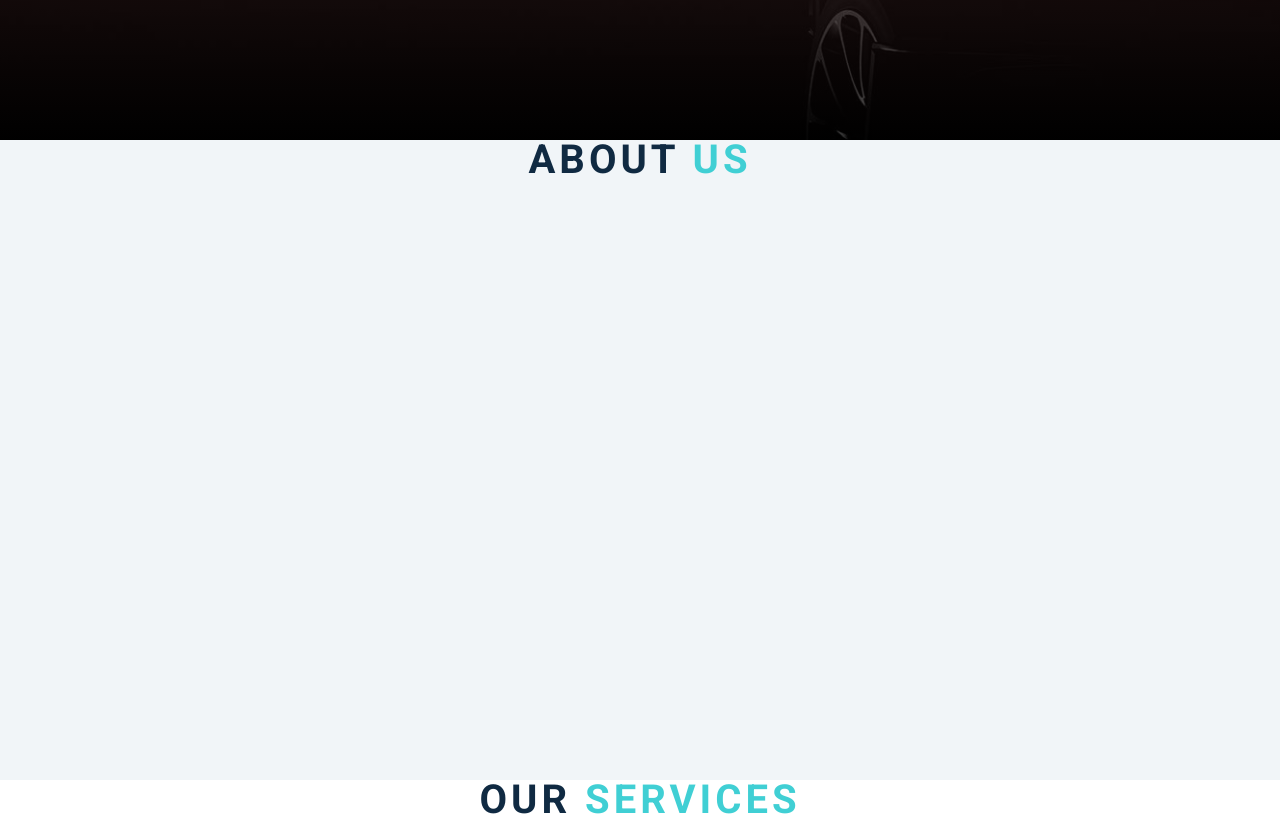
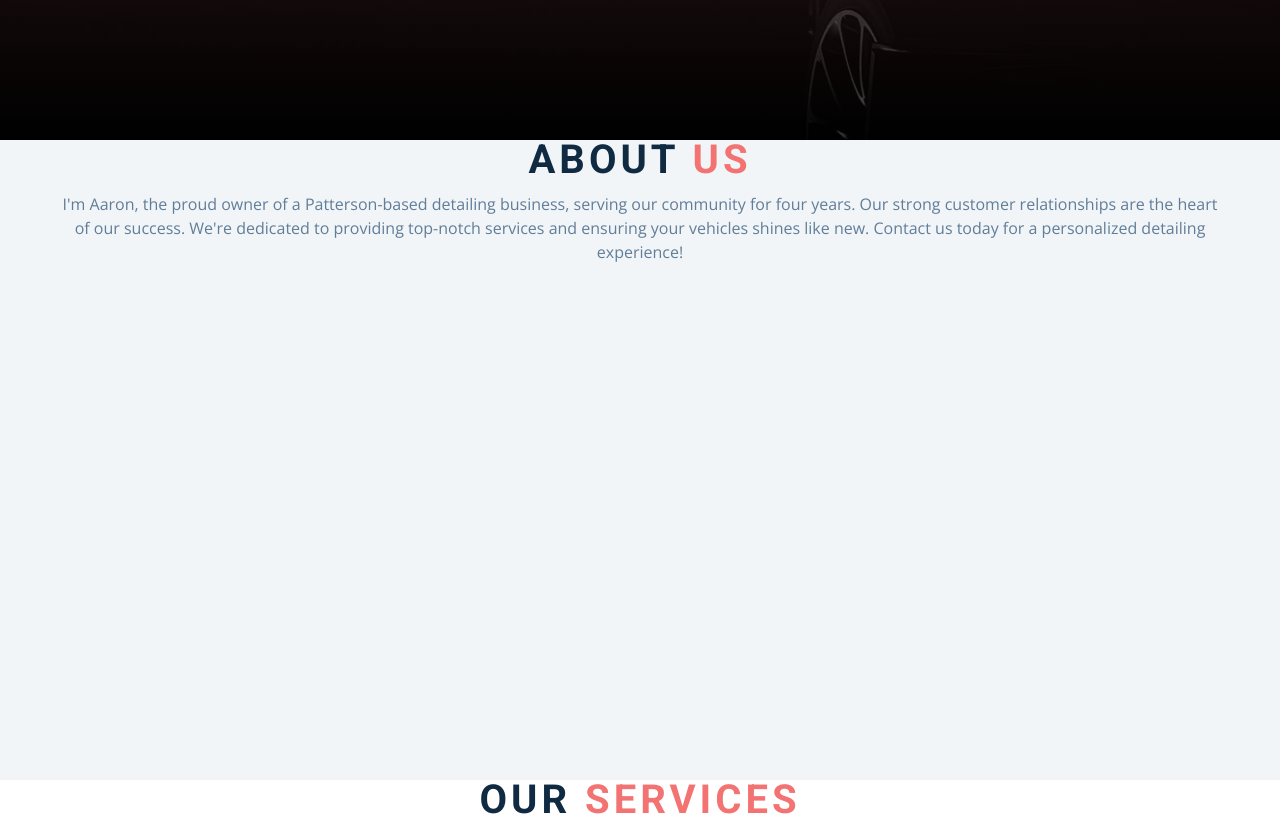
Before and after one commit to moisesortega/aaronsdetail, a plain HTML site: page index.html in a window 1280 px wide. Shown: the part 900-1726 px from the top of the page. Drawn offline with nearby package versions, Linux system fonts and the light colour scheme.

Commit message:
Title colors and About Us Section

```diff
--- a/index.html
+++ b/index.html
@@ -59,6 +59,9 @@
       <div class="title">
         <h2>about <span>us</span></h2>
       </div>
+        <div class="bodytext section-center">
+          <p>I'm Aaron, the proud owner of a Patterson-based detailing business, serving our community for four years. Our strong customer relationships are the heart of our success. We're dedicated to providing top-notch services and ensuring your vehicles shines like new. Contact us today for a personalized detailing experience!</p>
+        </div>
     </section>
     <!-- services -->
     <section id="services" class="section">
--- a/styles.css
+++ b/styles.css
@@ -42,7 +42,7 @@ Variables
   --clr-red-light: hsl(360, 71%, 66%);
   --clr-green-dark: hsl(125, 67%, 44%);
   --clr-green-light: hsl(125, 71%, 66%);
-  --clr-secondary: hsla(182, 63%, 54%);
+  --clr-secondary: rgb(243, 115, 115);
   --clr-black: #222;
   --ff-primary: "Roboto", sans-serif;
   --ff-secondary: "Open Sans", sans-serif;
@@ -332,6 +332,10 @@ header {
 .title span {
   color: var(--clr-secondary);
 }
+.bodytext {
+  text-align: center;
+}
+
 #about,
 #services,
 #tours {
```
